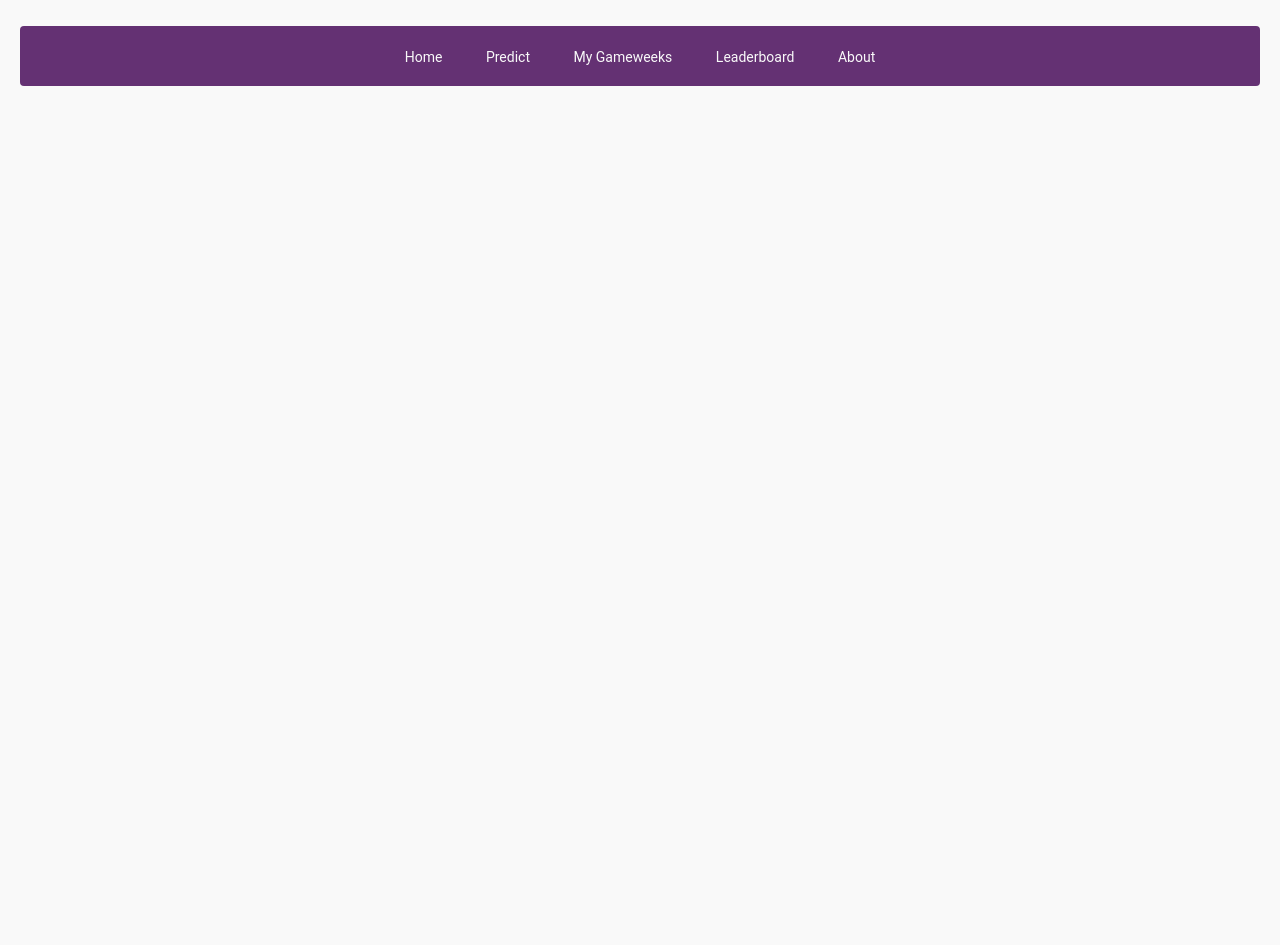
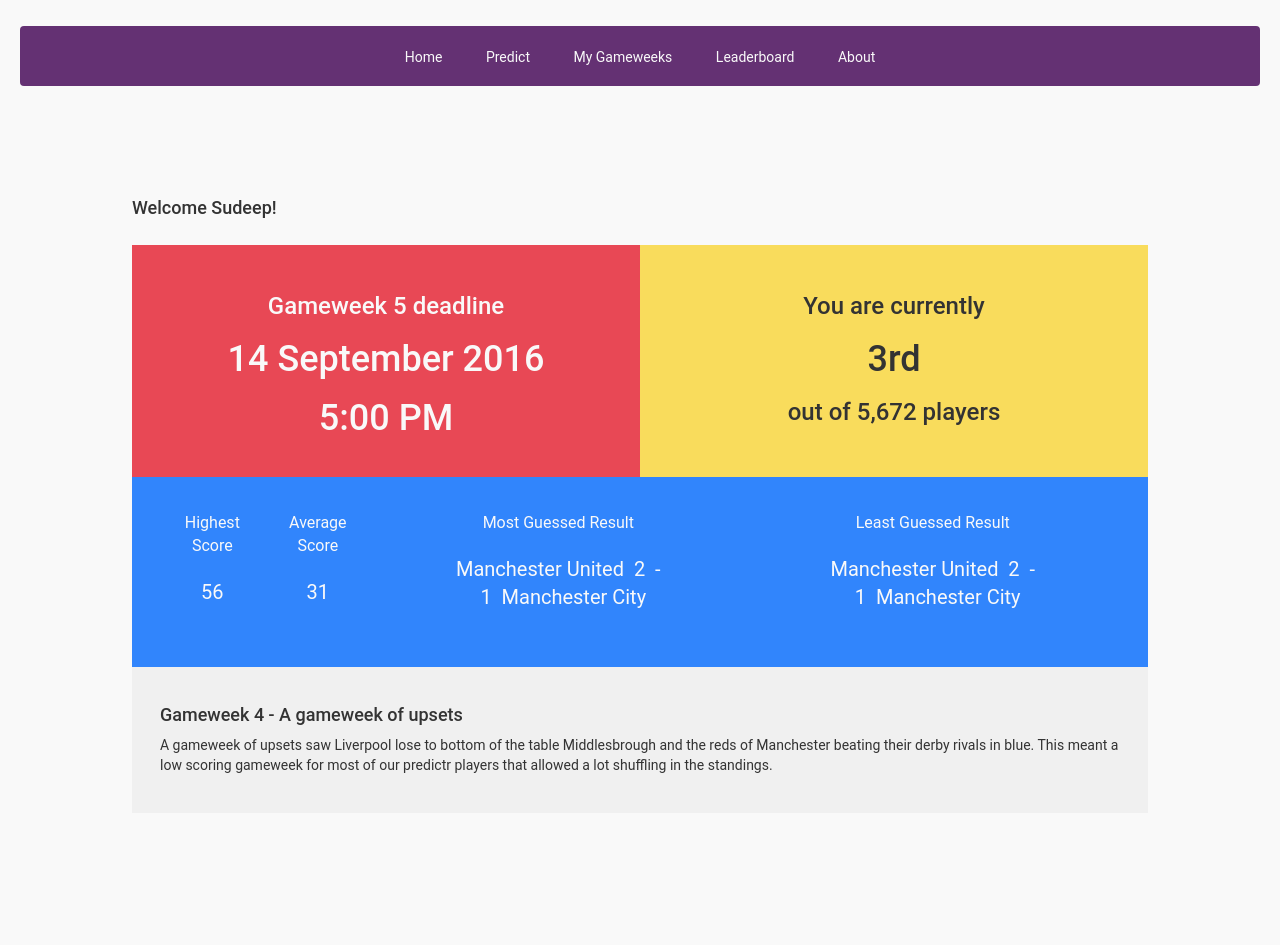
Before and after one commit to sgowris2/Predictor, a Django app: page /predictor/home/ in a window 1280 px wide. Shown: the part 142-1087 px from the top of the page. Before the commit the page ends 228 px from the top, so only its background shows below. Run offline with Django 3.2, Linux system fonts and the light colour scheme; a user stored in the database is signed in; some libraries are stand-ins or nearby versions.

Commit message:
Added home page skeleton

```diff
--- a/predictor/matches.csv
+++ b/predictor/matches.csv
@@ -1,9 +1,9 @@
-Gameweek 2
+Gameweek 4
 Manchester United,Manchester City
 Arsenal,Southampton
 Bournemouth,West Brom
 Burnley,Hull
 Middlesbrough,Crystal Palace
-Stoke City,Tottenham Hotspur
+Stoke,Spurs
 West Ham,Watford
-Liverpool,Leicester City
+Liverpool,Leicester
--- a/predictor/models.py
+++ b/predictor/models.py
@@ -13,6 +13,10 @@ class Gameweek(models.Model):
     name = models.CharField(max_length=15)
     start_time = models.DateTimeField()
     end_time = models.DateTimeField()
+
+    def number(self):
+        return self.name.split(' ')[1]
+
 
     def __str__(self):
         return self.name
--- a/predictor/static/predictor/style.css
+++ b/predictor/static/predictor/style.css
@@ -548,6 +555,81 @@ td.text-right {
   text-align: right;
 }
 
+td a {
+    display: block;
+    padding: 20px;
+}
+
+td a:hover {
+    color:#f9f9f9;
+}
+
 .leaderboard-user-row {
-    background: #4CD3AB;
+    background: #BAEEDF;
 }
+
+.nothing-message {
+    text-align: center;
+    margin: 2em;
+    font-size: 16px;
+}
+
+.home-block {
+    padding: 2em;
+    width: 100%;
+}
+
+.home-next-deadline-block {
+
+    width: 50%;
+    display: table-cell;
+    background: #E84855;
+    color:#f9f9f9;
+    text-align: center;
+    margin: 2em;
+    margin-left: 0;
+    vertical-align: top;
+}
+
+.home-position-block {
+
+    width: 50%;
+    display: table-cell;
+    background: #F9DC5C;
+    color: #333333;
+    text-align: center;
+    margin: 2em;
+    margin-right: 0;
+    vertical-align: top;
+}
+
+.home-stats-block {
+
+    display: table;
+    width: 100%;
+    background: #3185FC;
+    color: #f9f9f9;
+}
+
+.home-summary-block {
+    width: 100%;
+    display:inline-block;
+    background: #f0f0f0;
+    color: #333333;
+}
+
+.home-stat-cell {
+    padding: 0.5em;
+    display: table-cell;
+    max-width: 25%;
+    text-align: center;
+}
+
+.home-stat-cell-heading {
+    font-size: 16px;
+}
+
+.home-stat-cell-body {
+    padding: 1em;
+    font-size: 20px;
+}
--- a/predictor/templates/predictor/base.html
+++ b/predictor/templates/predictor/base.html
@@ -5,11 +5,11 @@
           <link rel="stylesheet" href="https://maxcdn.bootstrapcdn.com/bootstrap/3.3.7/css/bootstrap.min.css" integrity="sha384-BVYiiSIFeK1dGmJRAkycuHAHRg32OmUcww7on3RYdg4Va+PmSTsz/K68vbdEjh4u" crossorigin="anonymous">
           <link rel="stylesheet" href="https://maxcdn.bootstrapcdn.com/bootstrap/3.3.7/css/bootstrap-theme.min.css" integrity="sha384-rHyoN1iRsVXV4nD0JutlnGaslCJuC7uwjduW9SVrLvRYooPp2bWYgmgJQIXwl/Sp" crossorigin="anonymous">
           <script src="https://maxcdn.bootstrapcdn.com/bootstrap/3.3.7/js/bootstrap.min.js" integrity="sha384-Tc5IQib027qvyjSMfHjOMaLkfuWVxZxUPnCJA7l2mCWNIpG9mGCD8wGNIcPD7Txa" crossorigin="anonymous"></script>
+          <link href='http://fonts.googleapis.com/css?family=Varela+Round' rel='stylesheet' type='text/css'>
+          <script src="https://cdnjs.cloudflare.com/ajax/libs/jquery-validate/1.13.1/jquery.validate.min.js"></script>
+          <!-- <link rel="stylesheet" href="//maxcdn.bootstrapcdn.com/font-awesome/4.3.0/css/font-awesome.min.css"> -->
           <link rel="stylesheet" type="text/css" href="{% static 'predictor/style.css' %}"/>
           <link rel="javascript" type="text/javascript" href="{% static 'predictor/style.js' %}">
-          <link rel="stylesheet" href="//maxcdn.bootstrapcdn.com/font-awesome/4.3.0/css/font-awesome.min.css">
-          <link href='http://fonts.googleapis.com/css?family=Varela+Round' rel='stylesheet' type='text/css'>
-          <script src="https://cdnjs.cloudflare.com/ajax/libs/jquery-validate/1.13.1/jquery.validate.min.js"></script>
           <meta name="viewport" content="width=device-width, initial-scale=1, maximum-scale=1" />
 
 
--- a/predictor/templates/predictor/home.html
+++ b/predictor/templates/predictor/home.html
@@ -8,6 +8,49 @@
   </head>
   <body>
     {% block content %}
+      <div style="margin:8em">
+        <div style="margin-bottom:2em;">
+          <h4>Welcome {{ user.first_name }}!</h4>
+        </div>
+        <div style="display: table; width:100%;">
+          <div class="home-block home-next-deadline-block">
+            <div>
+              <h3>Gameweek 5 deadline</h3>
+              <h1>14 September 2016</h1>
+              <h1>5:00 PM</h1>
+            </div>
+          </div>
+          <div class="home-block home-position-block">
+            <div>
+              <h3>You are currently</h3>
+              <h1>3rd</h1>
+              <h3>out of 5,672 players</h3>
+            </div>
+          </div>
+        </div>
+        <div class="home-block home-stats-block">
+          <div class="home-stat-cell">
+            <div class="home-stat-cell-heading">Highest Score</div>
+            <div class="home-stat-cell-body">56</div>
+          </div>
+          <div class="home-stat-cell">
+            <div class="home-stat-cell-heading">Average Score</div>
+            <div class="home-stat-cell-body">31</div>
+          </div>
+          <div class="home-stat-cell">
+            <div class="home-stat-cell-heading">Most Guessed Result</div>
+            <div class="home-stat-cell-body">Manchester United&nbsp;&nbsp;2&nbsp;&nbsp;-&nbsp;&nbsp;1&nbsp;&nbsp;Manchester City</div>
+          </div>
+          <div class="home-stat-cell">
+            <div class="home-stat-cell-heading">Least Guessed Result</div>
+            <div class="home-stat-cell-body">Manchester United&nbsp;&nbsp;2&nbsp;&nbsp;-&nbsp;&nbsp;1&nbsp;&nbsp;Manchester City</div>
+          </div>
+        </div>
+        <div class="home-block home-summary-block">
+          <h4>Gameweek 4 - A gameweek of upsets</h4>
+          <p>A gameweek of upsets saw Liverpool lose to bottom of the table Middlesbrough and the reds of Manchester beating their derby rivals in blue. This meant a low scoring gameweek for most of our predictr players that allowed a lot shuffling in the standings.</p>
+        </div>
+      </div>
     {% endblock %}
   </body>
 </html>
--- a/predictor/templates/predictor/user_gameweek.html
+++ b/predictor/templates/predictor/user_gameweek.html
@@ -12,6 +12,9 @@
         Gameweek {{ gameweek }}
       </div>
       <div class="gameweek-points">
+        {% if username == gameweek_user.username %}
+          {{ gameweek_user.first_name }} {{ gameweek_user.last_name }}&nbsp;&nbsp;-&nbsp;&nbsp;
+        {% endif %}
         Score: {{ gameweek_result.total_points }}
       </div>
       <br/><br/>
--- a/predictor/templates/registration/login.html
+++ b/predictor/templates/registration/login.html
@@ -37,7 +37,7 @@
         				<button type="submit" class="login-button"><i class="fa fa-chevron-right"></i></button>
         			</div>
         			<div class="etc-login-form">
-        				<p>forgot your password? <a href="#">click here</a></p>
+        				<!-- <p>forgot your password? <a href="#">click here</a></p> -->
         				<p>new user? <a href="/predictor/register">create new account</a></p>
         			</div>
         		</form>
--- a/predictor/urls.py
+++ b/predictor/urls.py
@@ -8,7 +8,9 @@ urlpatterns = patterns('',
     url(r'^home/$', views.home, name='home'),
     url(r'^predict/$', views.predict, name='predict'),
     url(r'^gameweek/(?P<gameweek>\w{0,50})/$', views.gameweek, name='gameweek'),
+    url(r'^gameweek/(?P<gameweek>\w{0,50})/(?P<username>\w+)/$', views.gameweek, name='gameweek'),
     url(r'^gameweeks/$', views.gameweeks, name='gameweeks'),
+    url(r'^gameweeks/(?P<username>\w+)/$', views.gameweeks, name='gameweeks'),
     url(r'^leaderboard/$', views.leaderboard, name='leaderboard'),
     url(r'^about/$', views.about, name='about'),
     url(r'^$', views.index, name='index'),
--- a/predictor/views.py
+++ b/predictor/views.py
@@ -1,4 +1,5 @@
 import re
+from operator import attrgetter
 from django.shortcuts import render, redirect
 from django.http import HttpResponse
 from django.template import Context, loader
@@ -73,6 +74,7 @@ def predict(request):
         save_success = True
         now = timezone.now()
 
+        print now
         current_gameweek_number = Gameweek.objects.filter(start_time__lte=now, end_time__gte=now)
 
         # if there is no gameweek available for the current time, then just display the latest gameweek
@@ -118,9 +120,16 @@ def predict(request):
         return redirect('/predictor/login/')
 
 
-def gameweek(request, gameweek):
+def gameweek(request, gameweek, username=None):
 
     if request.user.is_authenticated():
+        try:
+            if username is None:
+                gameweek_user = request.user
+            else:
+                gameweek_user = User.objects.get(username=username)
+        except:
+            redirect('predictor/404')
 
         gameweek_instance = Gameweek.objects.filter(name='Gameweek ' + gameweek)[0]
         now = timezone.now()
@@ -130,15 +139,17 @@ def gameweek(request, gameweek):
             if gameweek_instance.end_time <= now:
 
                 try:
-                    gameweek_result = GameweekResult.objects.get(user=request.user, gameweek=gameweek_instance)
+                    gameweek_result = GameweekResult.objects.get(user=gameweek_user, gameweek=gameweek_instance)
                 except:
                     return render(request, 'predictor/calculating_results.html')
 
                 matches_list = Match.objects.filter(gameweek=gameweek_instance)
-                predictions_list = Prediction.objects.filter(user=request.user).filter(match__in=matches_list)
+                predictions_list = Prediction.objects.filter(user=gameweek_user).filter(match__in=matches_list)
                 prediction_results_list = PredictionResult.objects.filter(prediction__in=predictions_list)
 
                 context = {'gameweek': gameweek,
+                           'gameweek_user': gameweek_user,
+                           'username': username,
                            'matches_list': matches_list,
                            'prediction_results_list': prediction_results_list,
                             'gameweek_result': gameweek_result}
@@ -155,10 +166,27 @@ def gameweek(request, gameweek):
         return redirect('/predictor/login/')
 
 
-def gameweeks(request):
+def gameweeks(request, username=None):
 
     if request.user.is_authenticated:
-        return render(request, 'predictor/gameweeks.html')
+        try:
+            if username is None:
+                gameweek_user = request.user
+            else:
+                gameweek_user = User.objects.get(username=username)
+        except:
+            redirect('predictor/404')
+
+        gameweek_results = list(GameweekResult.objects.filter(user=gameweek_user))
+        gameweek_results.sort(key=attrgetter('gameweek.name'), reverse=False)
+        total_points = 0
+        for result in gameweek_results:
+            total_points += result.total_points
+
+        context = {'gameweek_user': gameweek_user,
+                   'gameweek_results': gameweek_results,
+                   'total_points': total_points}
+        return render(request, 'predictor/gameweeks.html', context)
     else:
         return redirect('predictor/login/')
 
@@ -168,17 +196,17 @@ def leaderboard(request):
     if request.user.is_authenticated():
 
         leaderboard = Leaderboard.objects.all()[:10]
-        if not any(x.user == request.user for x in leaderboard):
-            leaderboard.append(Leaderboard.objects.get(user=request.user))
-        context = {'leaderboard': leaderboard}
-        return render(request, 'predictor/leaderboard.html', context)
+        if not leaderboard:
+            return render(request, 'predictor/leaderboard.html')
+        else:
+            if not any(x.user == request.user for x in leaderboard):
+                leaderboard.append(Leaderboard.objects.get(user=request.user))
+            context = {'leaderboard': leaderboard}
+            return render(request, 'predictor/leaderboard.html', context)
     else:
         return redirect('/predictor/login/')
 
 
 def about(request):
 
-    if request.user.is_authenticated():
-        return render(request, 'predictor/about.html')
-    else:
-        return redirect('/predictor/login/')
+    return render(request, 'predictor/about.html')
```
Also changed, not shown: other parts of predictor/static/predictor/style.css (+21 -14 lines), predictor/static/predictor/style.js (+9 -0 lines), predictor/templates/predictor/gameweeks.html (+26 -1 lines), predictor/templates/predictor/leaderboard.html (+17 -4 lines), db.sqlite3, 4 other files.
